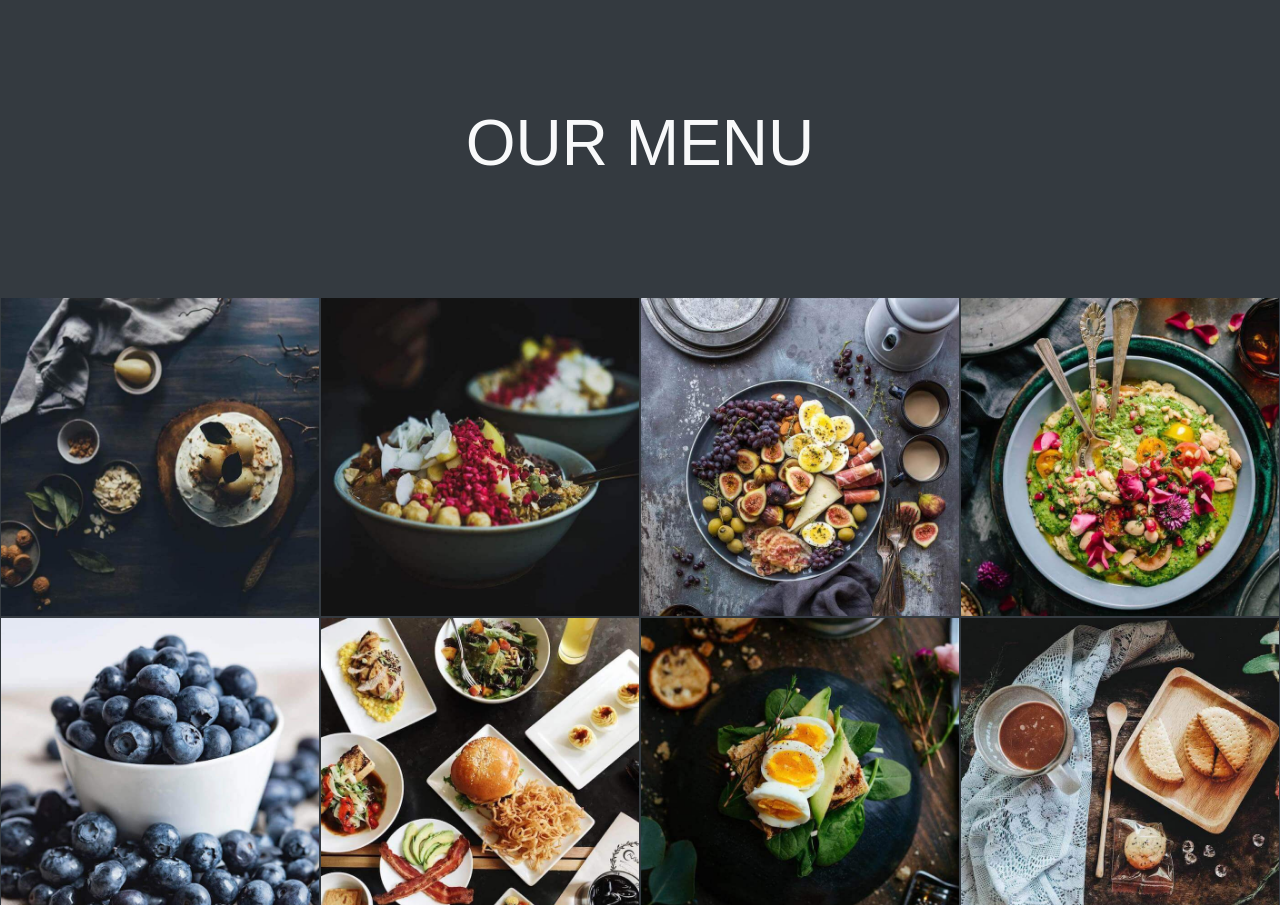
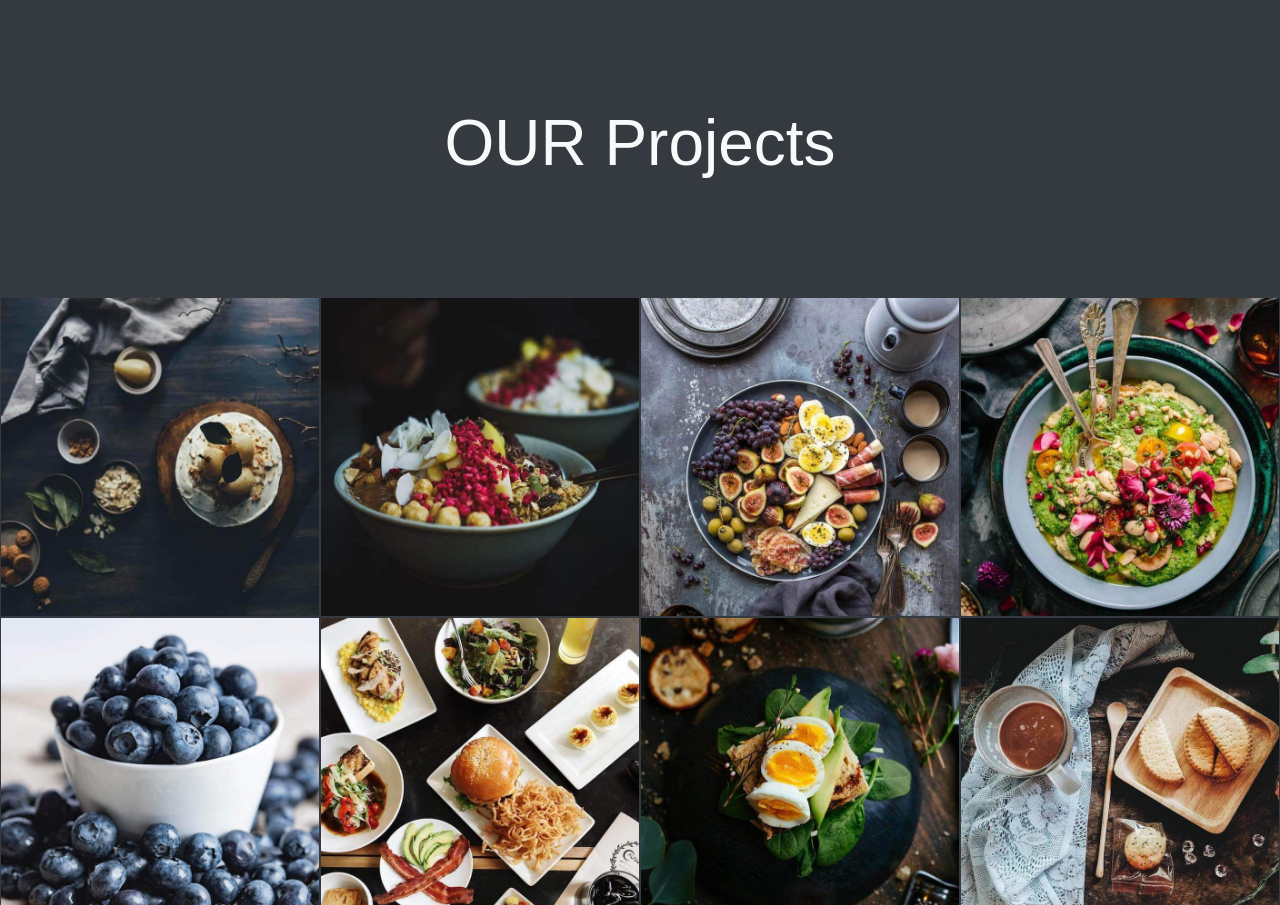
Before and after one commit to xenacode-art/Micheal-Nice, a website: page public_html/index.html in a window 1280 px wide. Shown: the part 1291-2196 px from the top of the page. Drawn offline with Linux system fonts and the light colour scheme; some packages are replaced by stand-ins of ours.

```diff
--- a/public_html/index.html
+++ b/public_html/index.html
@@ -84,7 +84,7 @@
 
     <!--  gallary Section  -->
     <div id="gallary" class="text-center bg-dark text-light has-height-md middle-items wow fadeIn">
-        <h2 class="section-title">OUR MENU</h2>
+        <h2 class="section-title">OUR Projects</h2>
     </div>
     <div class="gallary row">
         <div class="col-sm-6 col-lg-3 gallary-item wow fadeIn">
```
Also changed, not shown: public_html/assets/imgs/main.jpg, public_html/assets/imgs/maine.jpg (added).
